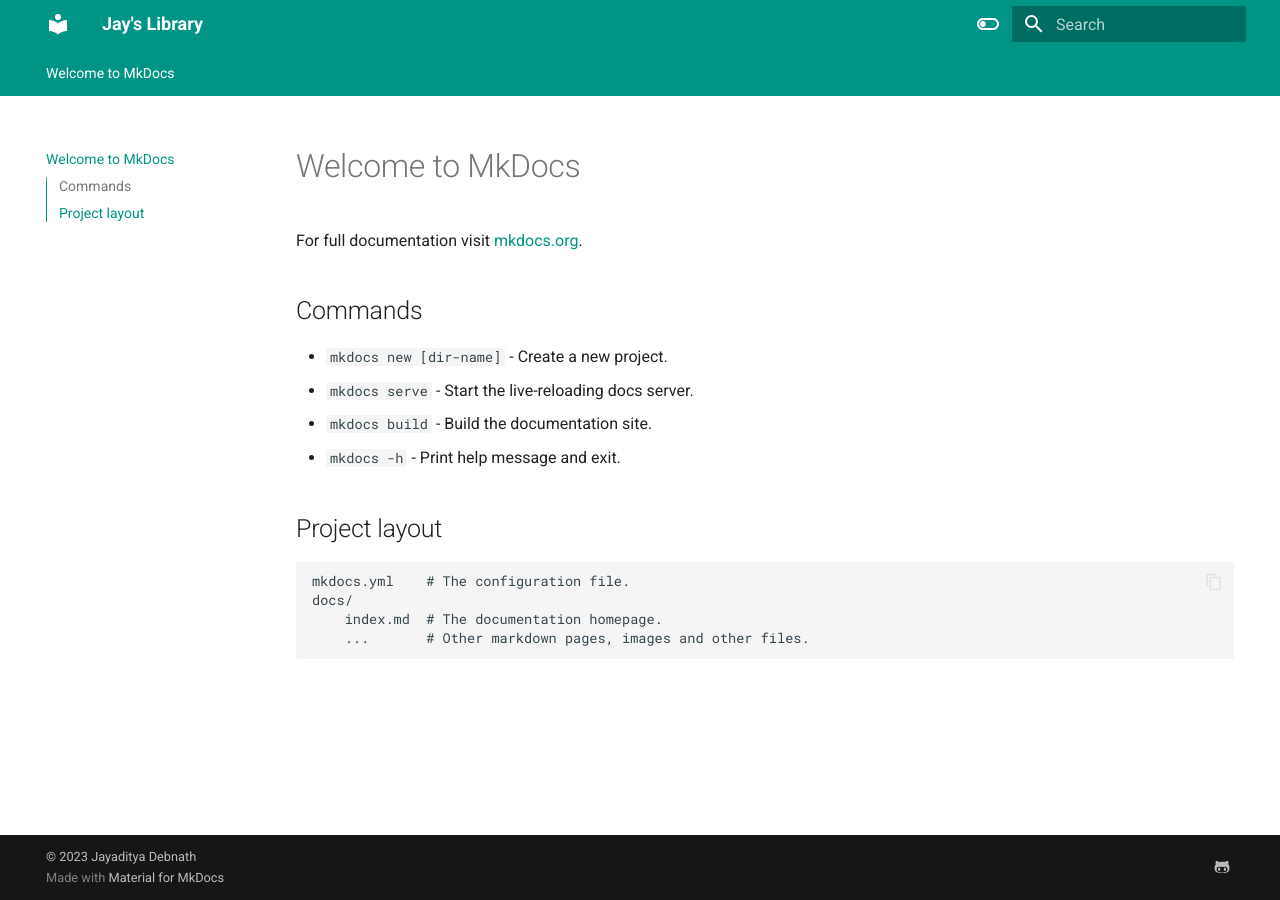
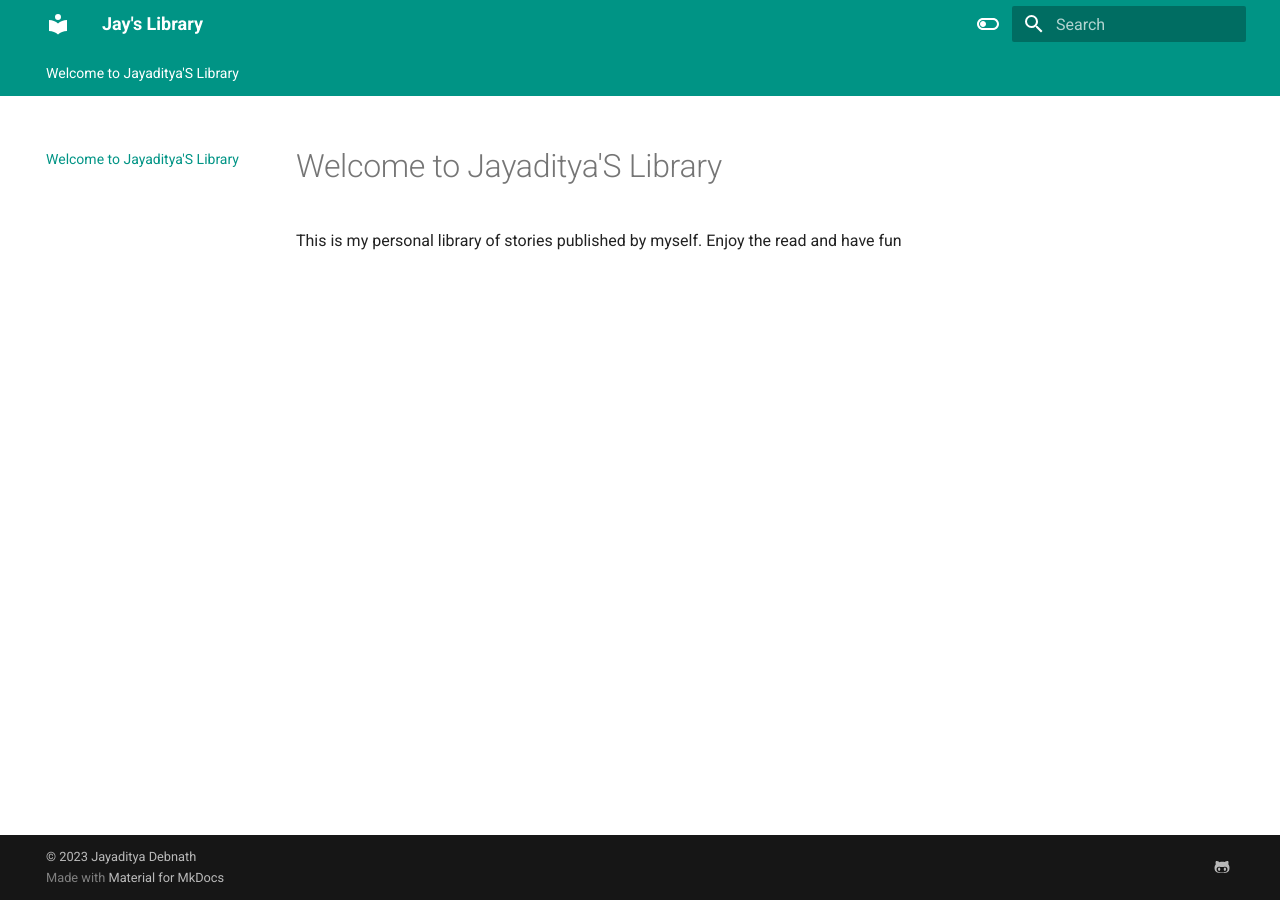
Before and after one commit to jayadityadebnath/mylibrary, an MkDocs documentation site: the page built from docs/index.md, in a window 1280 px wide. Built offline with MkDocs 1.6.1 and Material for MkDocs 9.7.7, drawn with Linux system fonts in a browser that asks for light colours.

Commit message:
Update index.md

```diff
--- a/docs/index.md
+++ b/docs/index.md
@@ -1,17 +1,3 @@
-# Welcome to MkDocs
+# Welcome to Jayaditya'S Library
 
-For full documentation visit [mkdocs.org](https://www.mkdocs.org).
-
-## Commands
-
-* `mkdocs new [dir-name]` - Create a new project.
-* `mkdocs serve` - Start the live-reloading docs server.
-* `mkdocs build` - Build the documentation site.
-* `mkdocs -h` - Print help message and exit.
-
-## Project layout
-
-    mkdocs.yml    # The configuration file.
-    docs/
-        index.md  # The documentation homepage.
-        ...       # Other markdown pages, images and other files.
+This is my personal library of stories published by myself. Enjoy the read and have fun
```
